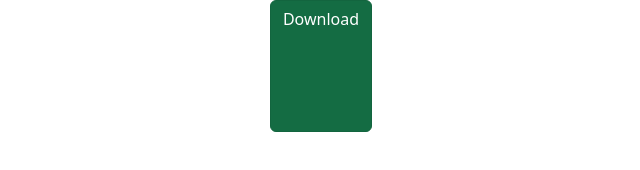
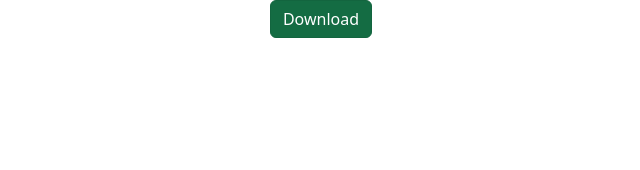
Before and after one commit to MasterZeeno/itdhelp, a plain HTML site: page index.html in a window 1280 px wide. Shown: the whole page, without its empty margins (319-959 px from the left). Drawn offline with nearby package versions, Linux system fonts and the light colour scheme.

Commit message:
Update index.html

```diff
--- a/index.html
+++ b/index.html
@@ -12,7 +12,7 @@
     <div style="display: flex;
       justify-content: center;
       align-items: center;" class="container-fluid">
-       <a style="padding-bottom: 100px;" href="https://surrit.com/7098b097-f323-4886-b8ff-5d11b8ebaef0/640x360/video.m3u8" class="btn btn-success active" role="button" data-bs-toggle="button" aria-pressed="true">Download</a>
+       <a href="https://surrit.com/7098b097-f323-4886-b8ff-5d11b8ebaef0/640x360/video.m3u8" class="btn btn-success active" role="button" data-bs-toggle="button" aria-pressed="true">Download</a>
     </div>
   </body>
 </html>
```
